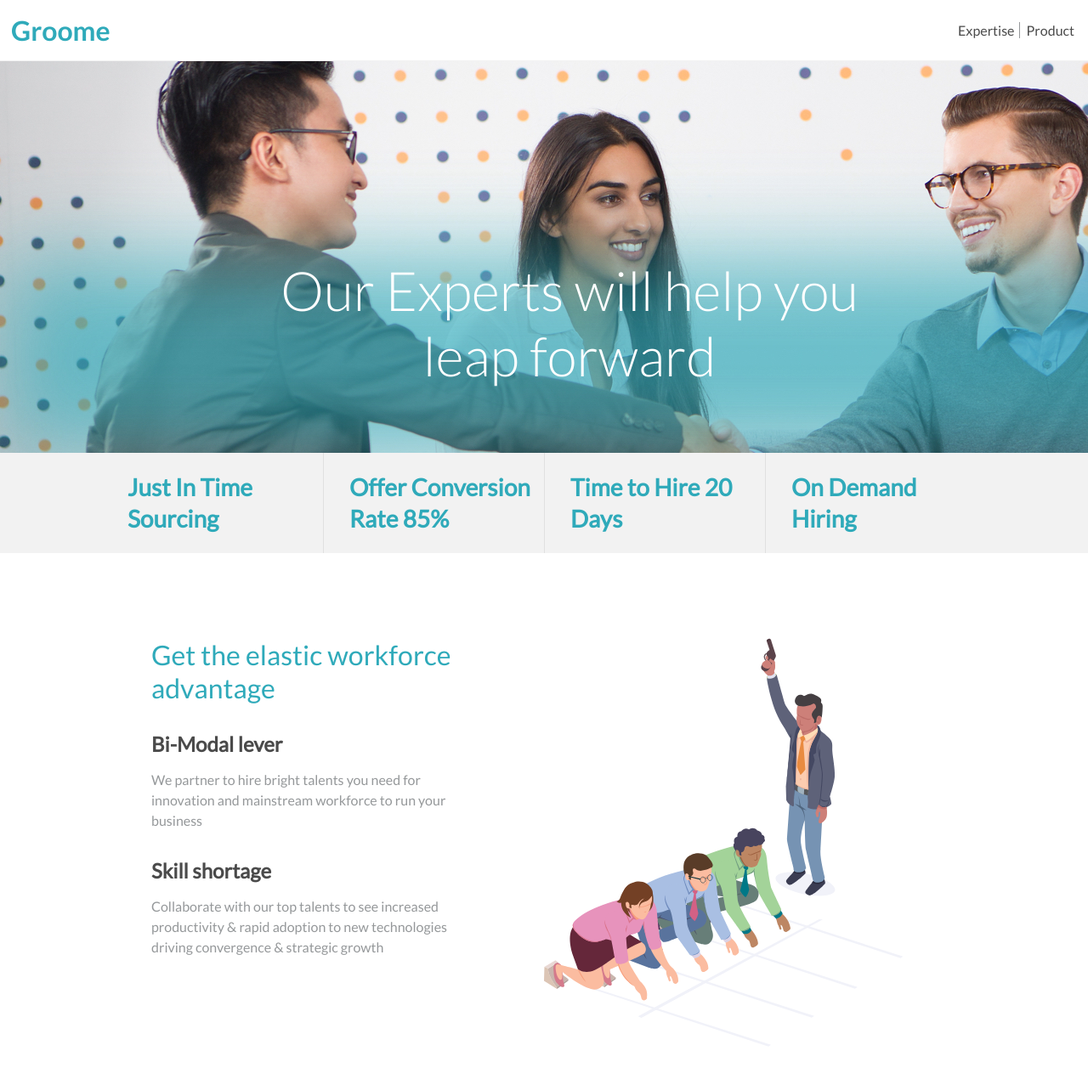
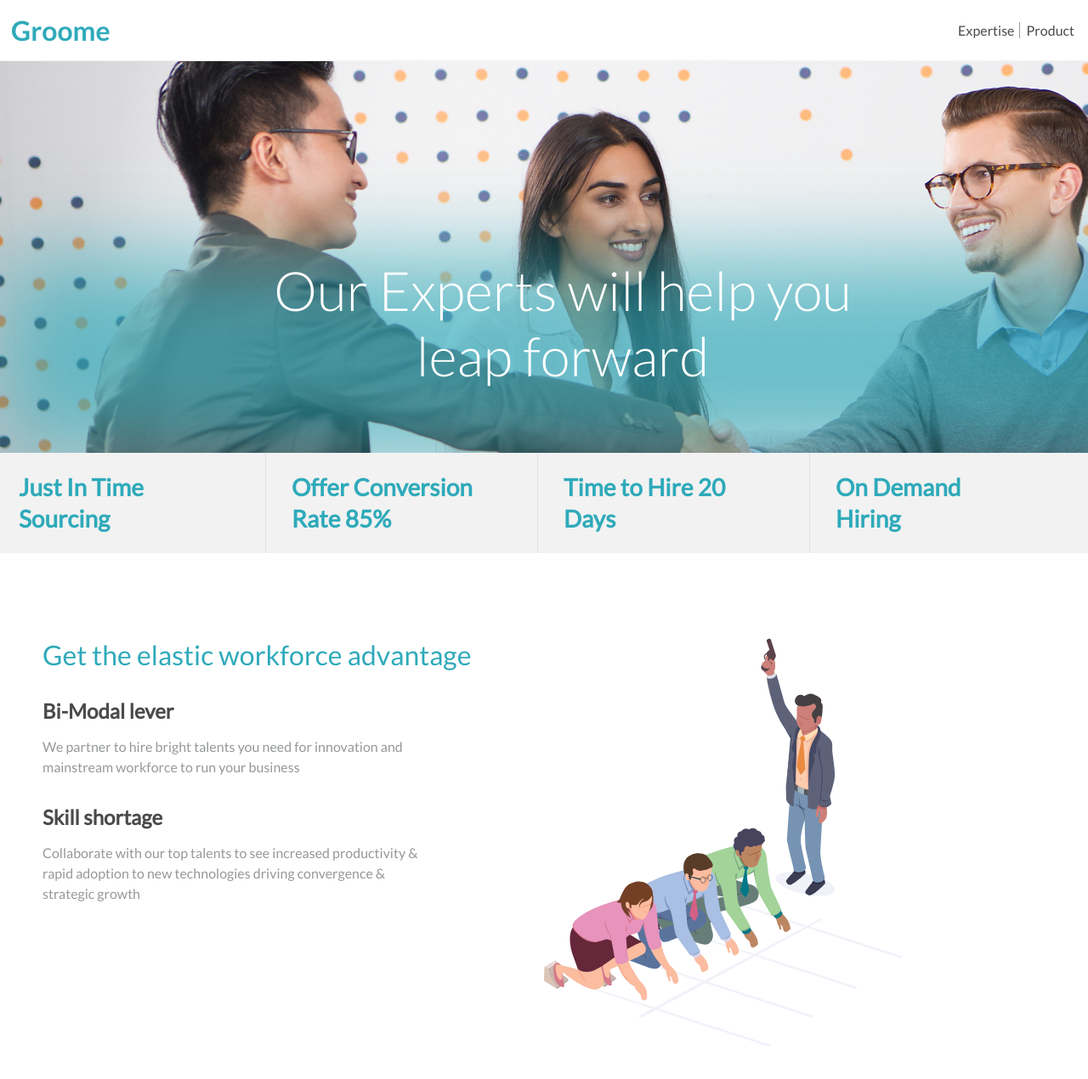
Before and after one commit to hashworks-code/hashworks_static, a Jekyll site: the page built from _pages/expertise.md, in a window 1280 px wide and 1400 px high. Shown: the top 1270 px of the window at 85% size. Built offline with Jekyll 4.4.1, drawn with Linux system fonts in a browser that asks for light colours.

Commit message:
few changes in expertise

```diff
--- a/_sass/_expertise.scss
+++ b/_sass/_expertise.scss
@@ -19,6 +19,7 @@
     }
     &__banner .row {
         height: 100%;
+        width: 100%;
     }
     &__bannerImage {
         width:320px;
@@ -240,7 +241,7 @@
 // Media Query for Table Ends here //
 
 // Media Query for Desktop begins here //
-@media only screen and (min-width:1024px) {
+@media only screen and (min-width:1025px) {
     .expertise {
         &__banner {
             &--text {
@@ -252,8 +253,11 @@
             margin: 0 auto;
         }
         &__headingContainer {
-            width:1024px;
+            width:100%;
             margin: 0 auto;
+            .row{
+                width: 100%;
+            }
             &--title {
                 padding-left: 30px;
             }
@@ -293,7 +297,7 @@
             }
         }
         &__detailsContainer {
-            width:1024px;
+            width:100%;
             margin: 0 auto;
             padding: 100px 50px;
             &--heading {
@@ -307,7 +311,7 @@
             padding: 82px 50px;
         }
         &__actionContainer {
-            width:1024px;
+            width:937px;
             margin: 0 auto;
             &--reverseOrder.first-xs {
                 order: 0;
```
